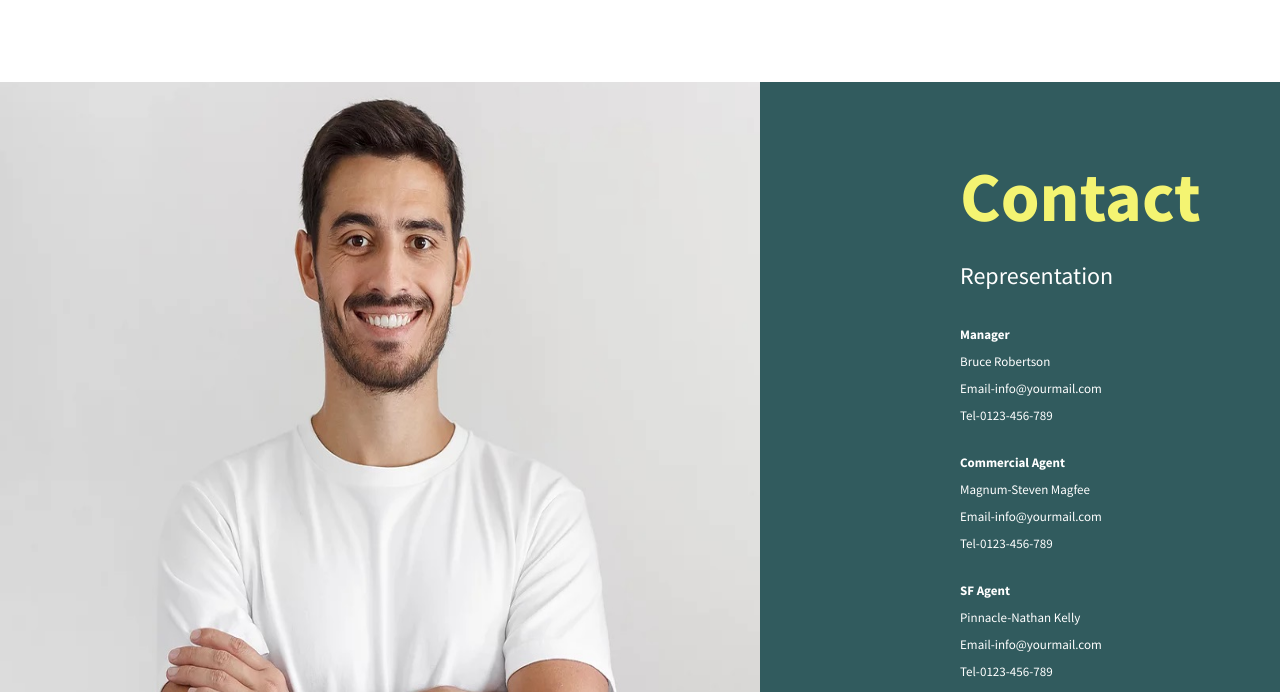
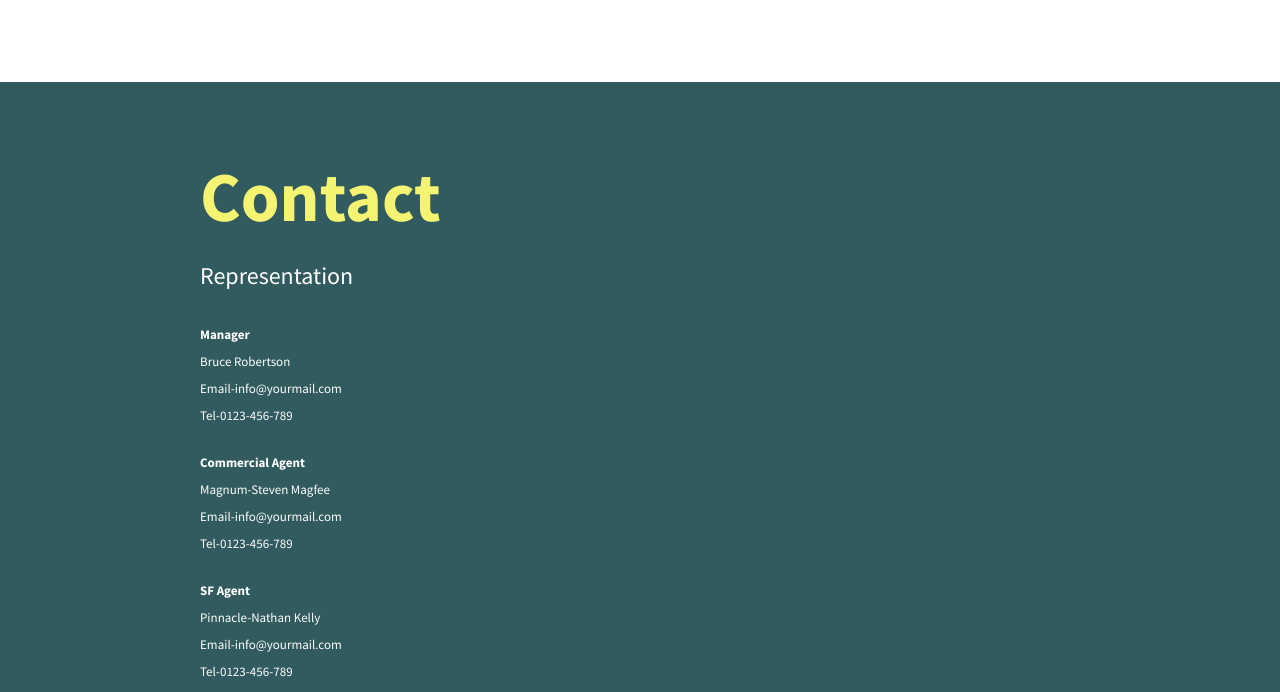
Before and after one commit to jubaidislam26/Daniel-Martinez, a plain HTML site: page index.html in a window 1280 px wide. Shown: the part 3085-3777 px from the top of the page. Drawn offline with Linux system fonts and the light colour scheme.

Commit message:
Update index.html

```diff
--- a/index.html
+++ b/index.html
@@ -94,7 +94,7 @@
     <!-- contact section starts -->
     <div class="contact">
 	<div class="contact-left">
-		<img src="image/contact.jpg" width="760" height="755">
+
 	</div>
 	<div class="contact-right">
 		<h1>Contact</h1>
```
